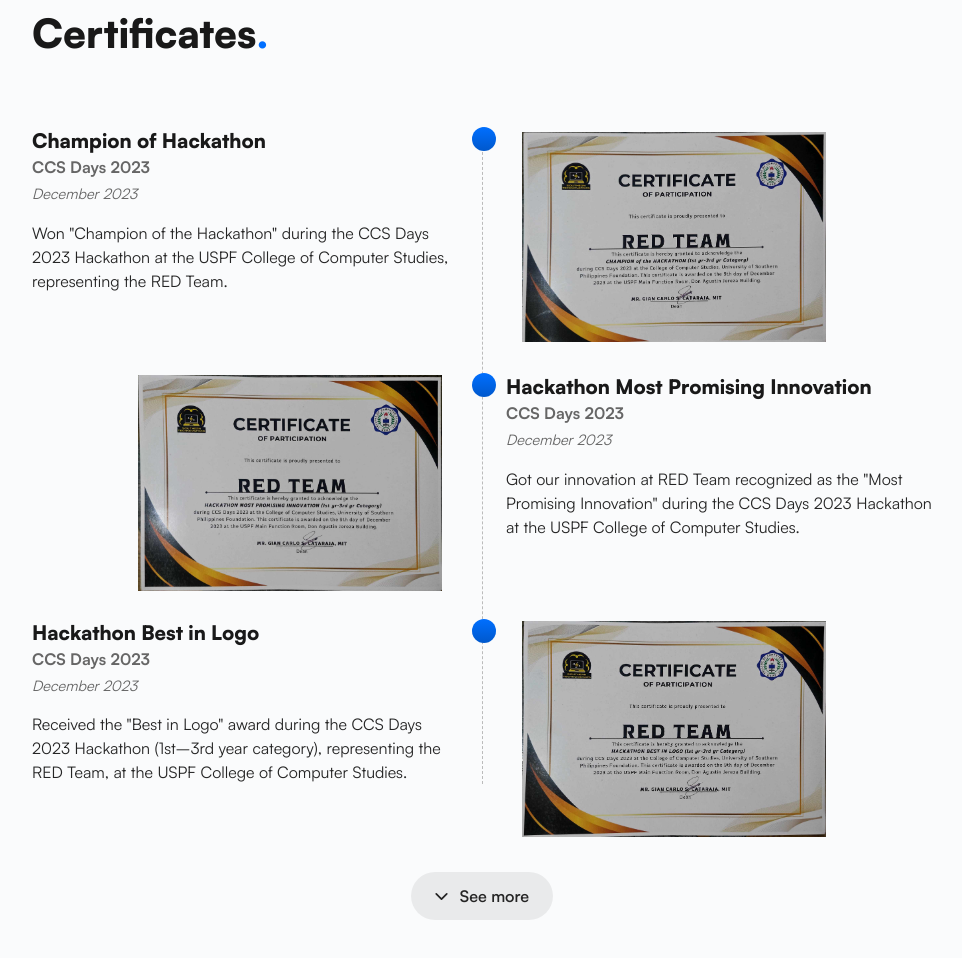
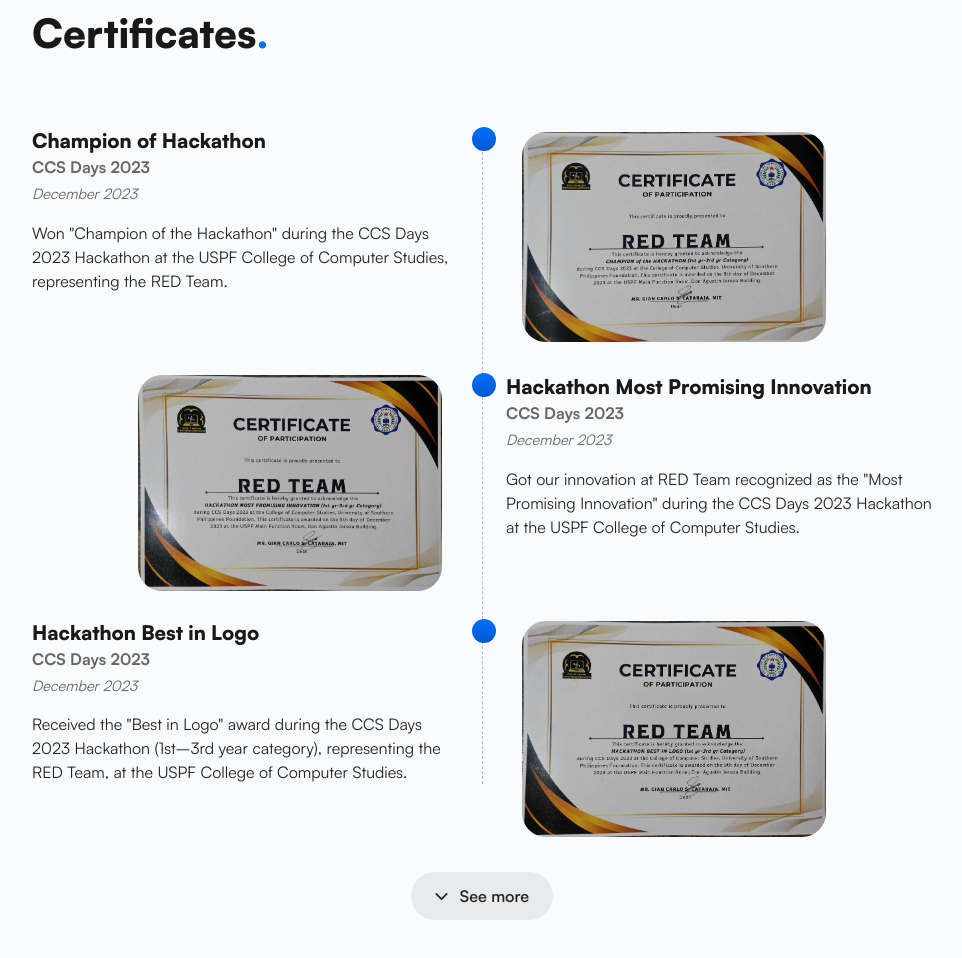
Before and after one commit to dnachavez/portfolio, an Astro site: page / in a window 1280 px wide. Shown: the part 4169-5127 px from the top of the page, without its empty margins (158-1120 px from the left). Built offline with nearby package versions, Linux system fonts and the light colour scheme; Astro itself is replaced by a stand-in of ours.

Commit message:
Refactor CertificateCard component to add rounded corners to the image

```diff
--- a/src/components/CertificateCard.astro
+++ b/src/components/CertificateCard.astro
@@ -51,7 +51,7 @@ const {
         class="certificate-picture top-0 p-2 flex flex-col justify-center items-center gap-4 sm:absolute h-[220px] w-[320px] object-contain rounded-3xl"
     >
         <img
-            class="w-full h-auto"
+            class="w-full h-auto rounded-3xl"
             src={`/certificates/${certificatePicture}`}
             alt={`Certificate of ${certificateTitle} from ${certificateName}`}
             loading="lazy"
```
